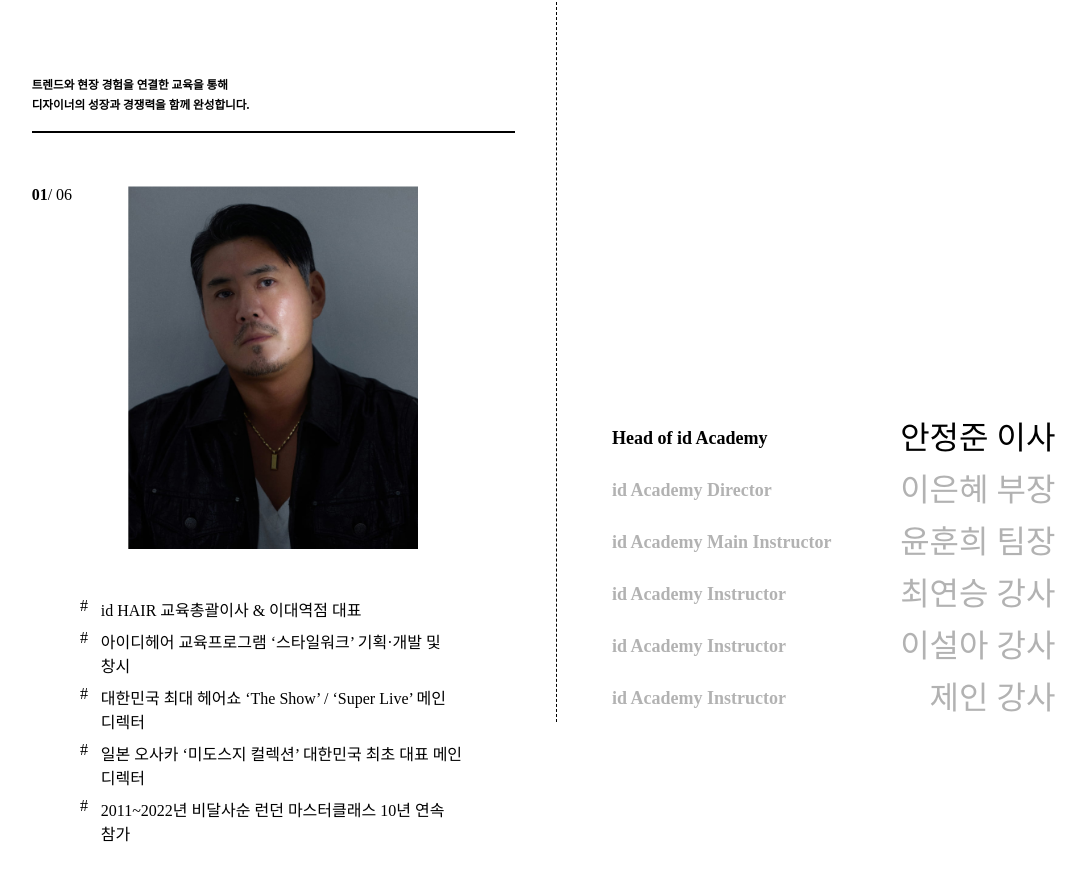
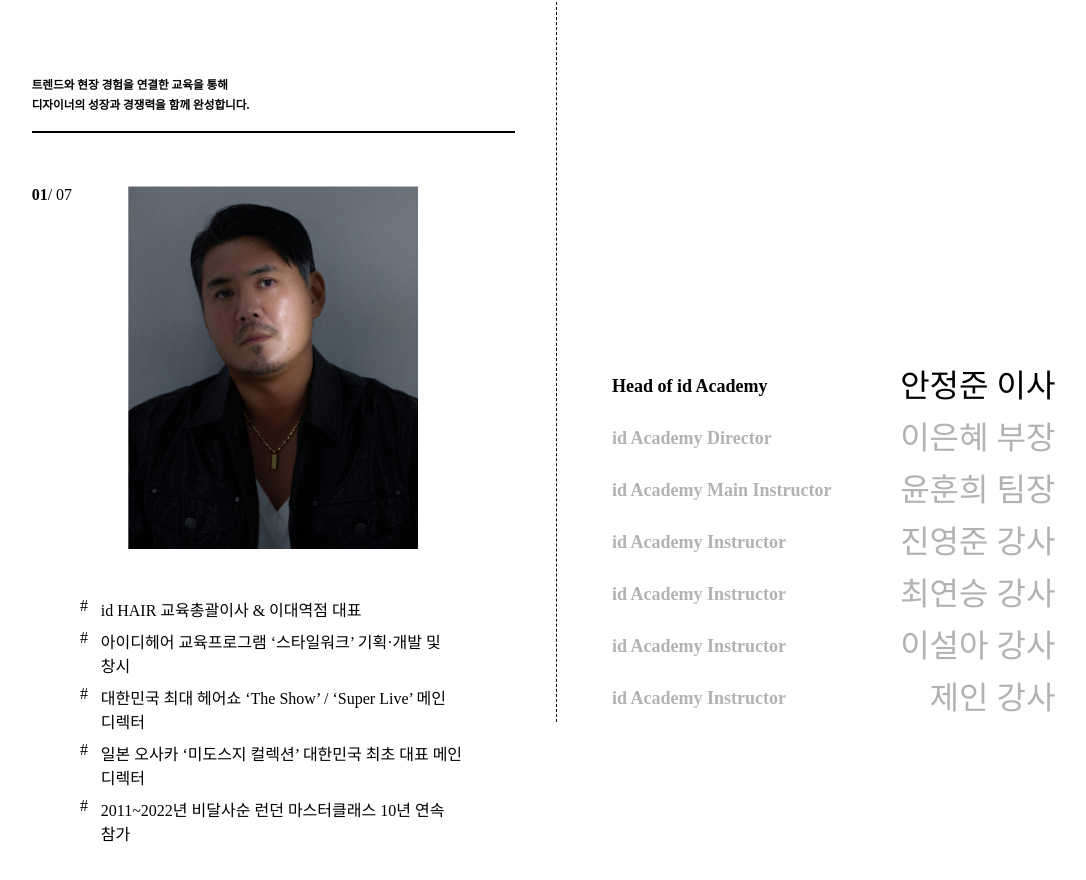
Before and after one commit to Gazelle92/IDhair, a React (Vite) app: page /academy in a window 1280 px wide. Shown: the part 4678-5558 px from the top of the page, without its empty margins (125-1211 px from the left). Built offline with nearby package versions, Linux system fonts and the light colour scheme; no server answers; a web font is replaced by a local one.

Commit message:
instructor info change

```diff
--- a/src/pages/Academy.jsx
+++ b/src/pages/Academy.jsx
@@ -459,13 +459,13 @@ function Academy() {
 
               <h1 className="title b-b b-2 body-m fw-sb">트렌드와 현장 경험을 연결한 교육을 통해<br/>디자이너의 성장과 경쟁력을 함께 완성합니다.</h1>
               <div className="img_w">
-                <div className="number_count"><b>01</b><span>/ 06</span></div>
+                <div className="number_count"><b>01</b><span>/ 07</span></div>
                 <div className="img">
                   <img src="/img/ac_2_1.jpg"/>
                   <img src="/img/ac_2_1.jpg"/>
                   <img src="/img/ac_2_2.jpg"/>
                   <img src="/img/ac_2_3.jpg"/>
-                  {/*<img src="/img/ac_2_4.jpg"/>*/}
+                  <img src="/img/ac_2_4.jpg"/>
                   <img src="/img/ac_2_5.jpg"/>
                   <img src="/img/ac_2_6.jpg"/>
                   <img src="/img/ac_2_7.jpg"/>
@@ -491,11 +491,11 @@ function Academy() {
                     <span>2025년, 2018년 OSAKA 아시아 뷰티 엑스포 연출 참여</span>
                     <span>2018년 「THE SHOW」 헤어쇼 무대 메인 디자이너 참여</span>
                   </li>
-                  {/*<li>
+                  <li>
                     <span>스타일워크 커트 교육 담당</span>
                     <span>파트너 기본기 및 실무 테크닉 역량 강화 교육</span>
                     <span>커트 교육 프로그램 운영 및 파트너 성장 지원</span>
-                  </li>*/}
+                  </li>
                   <li>
                     <span>오송 아카데미 코어팀 강사 및 아카데미 운영·관리</span>
                     <span>서울·경기권 외 지역 매장 커뮤니케이션 및 교육 지원</span>
@@ -534,10 +534,10 @@ function Academy() {
                 <h4 className="body-l fw-b">id Academy Main Instructor</h4>
                 <span className="head-l">윤훈희 팀장</span>
               </li>
-              {/*<li>
+              <li>
                 <h4 className="body-l fw-b">id Academy Instructor</h4>
                 <span className="head-l">진영준 강사</span>
-              </li>*/}
+              </li>
               <li>
                 <h4 className="body-l fw-b">id Academy Instructor</h4>
                 <span className="head-l">최연승 강사</span>
```
